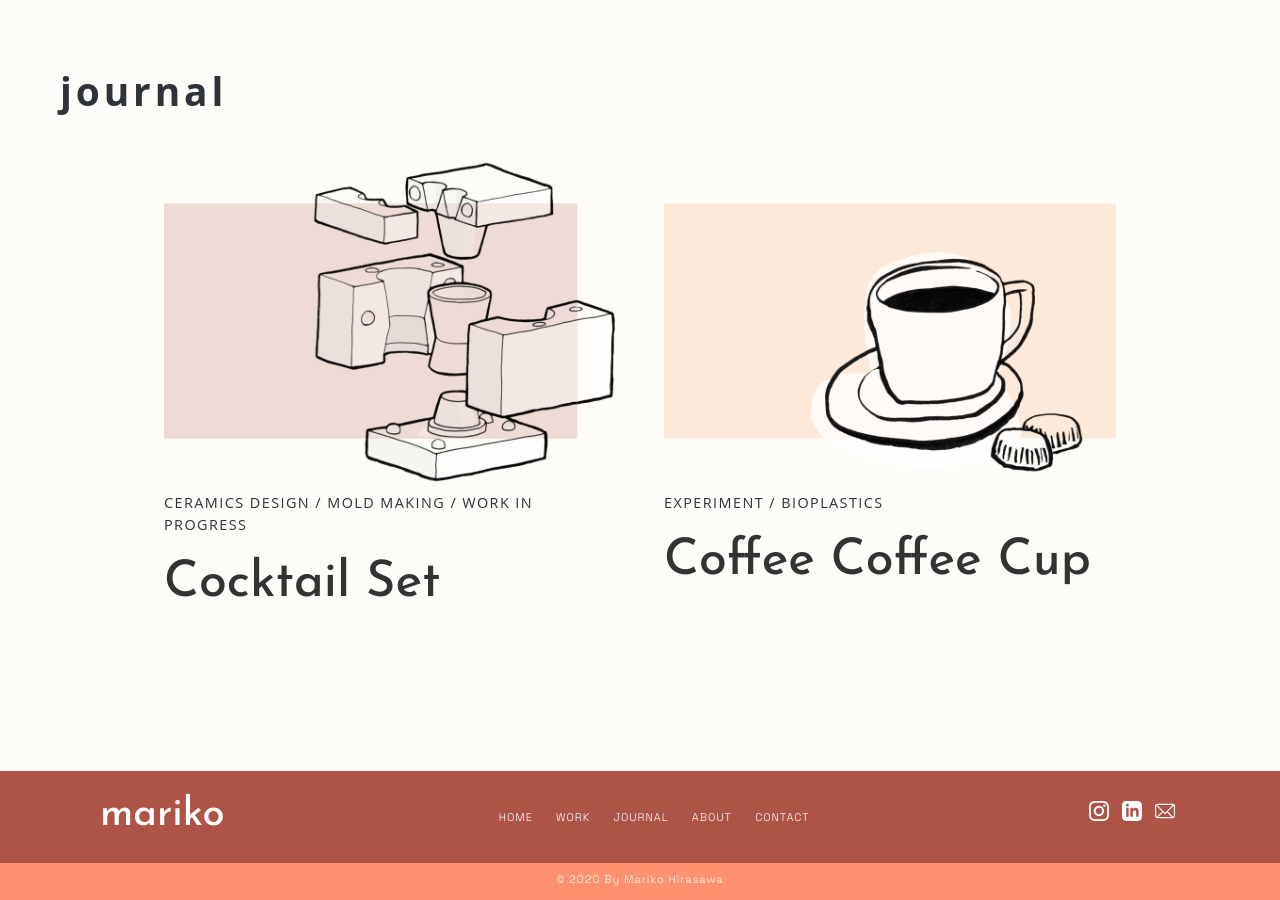
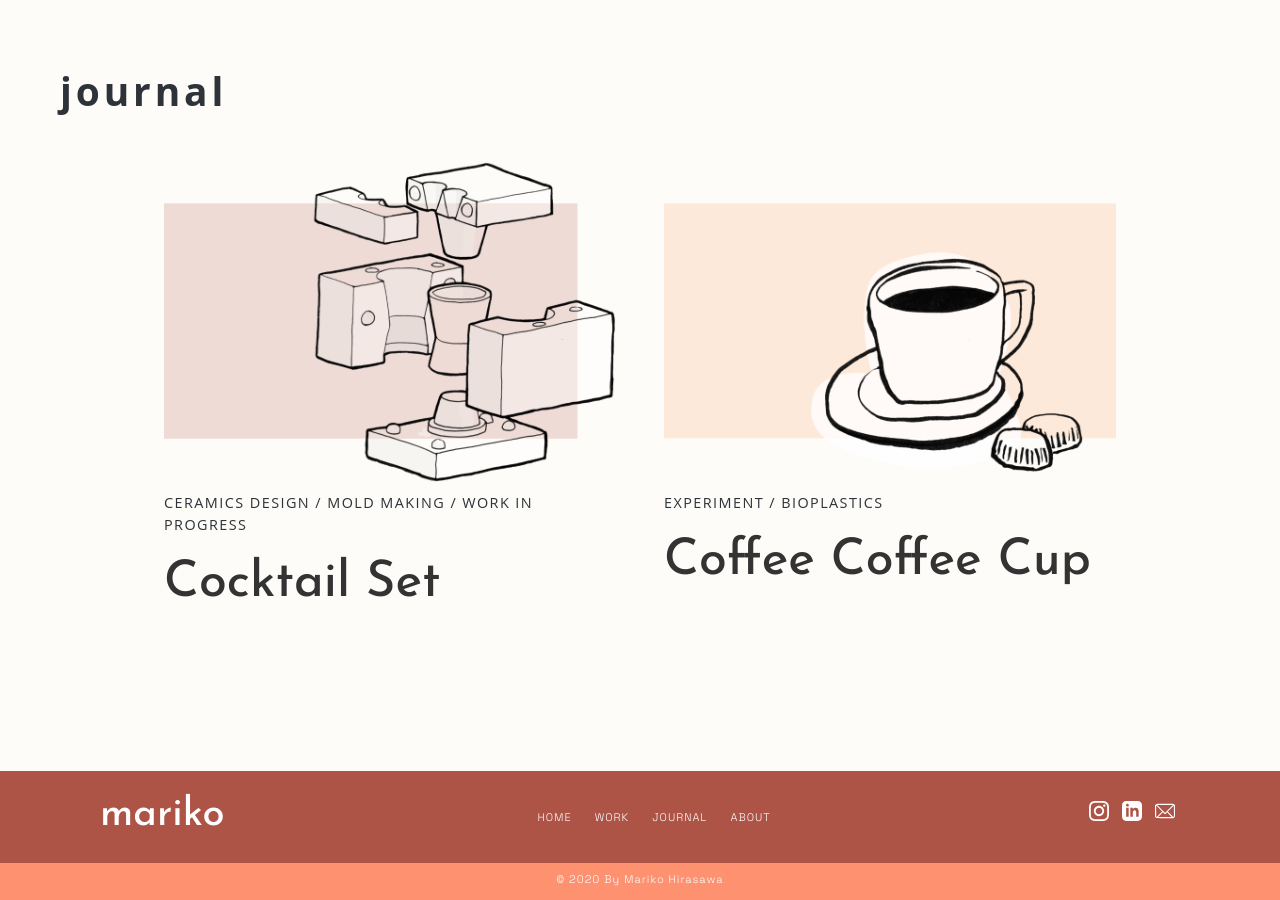
Before and after one commit to marinehirola/marinehirola.github.io, a Jekyll site: the page built from index.md, in a window 1280 px wide. Shown: the part 1042-1942 px from the top of the page. Built offline with Jekyll 4.4.1, drawn with Linux system fonts in a browser that asks for light colours.

Commit message:
Update footer.html

```diff
--- a/_includes/footer.html
+++ b/_includes/footer.html
@@ -9,7 +9,7 @@
           <li><a class="footer-type" href="/work.html">work</a></li>
           <li><a class="footer-type" href="/journal/index.html">journal</a></li>
           <li><a class="footer-type" href="/about.html">about</a></li>
-          <li><a class="footer-type" href="/contact.html">contact</a></li>
+
         </ul>
         <div class="foot-sm footer-item">
           <li><a href="https://www.instagram.com/marikohirasawa">{% include ig-logo %}</a></li>
```
